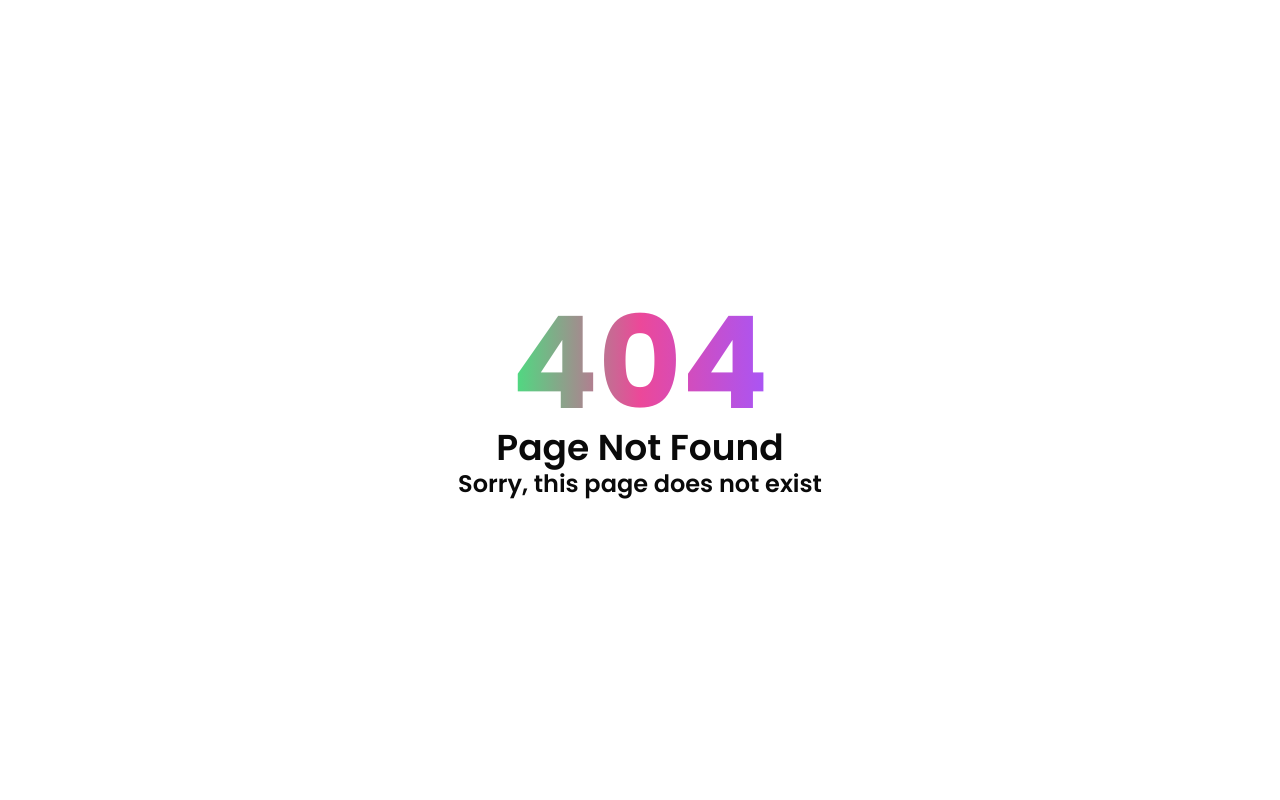
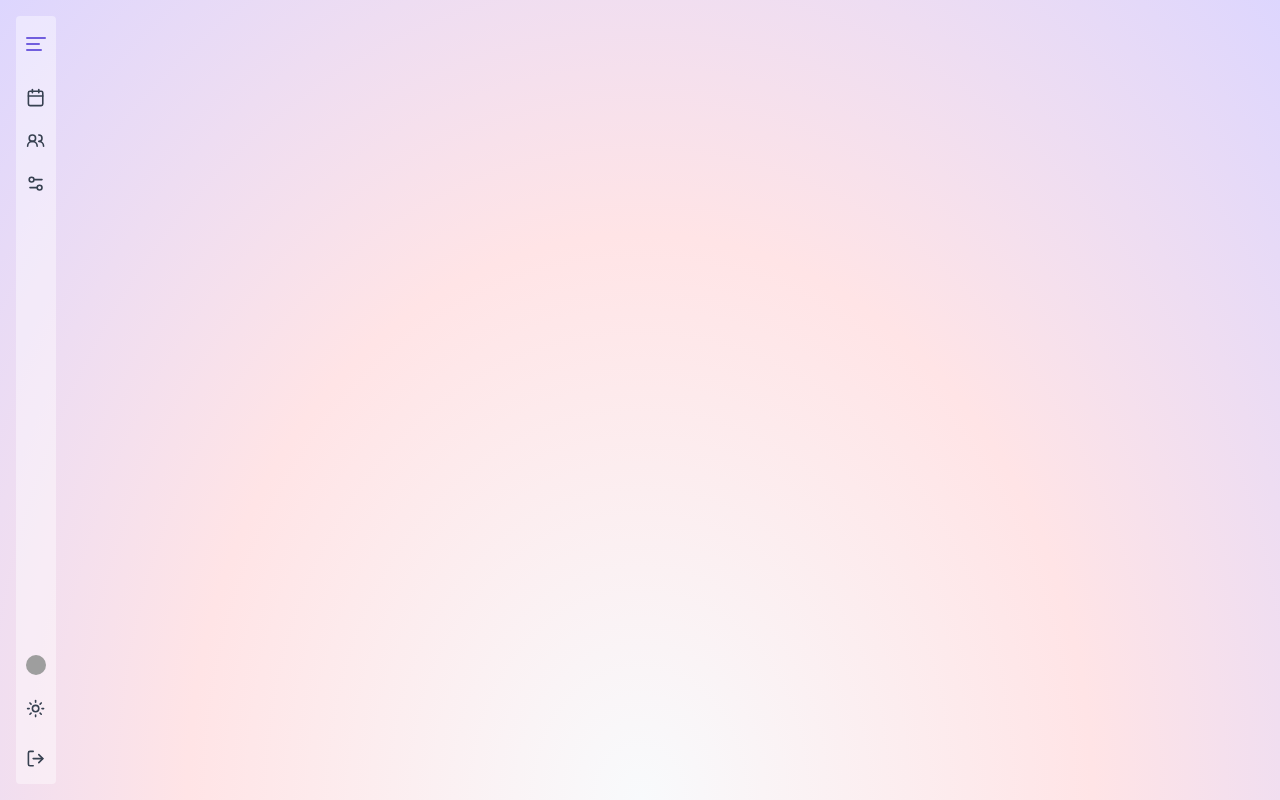
Before and after one commit to jha-adrs/calgpt_frontend2, a React (Vite) app: page /dashboard in a window 1280 px wide. Before the commit this address had no page. Built offline with nearby package versions, Linux system fonts and the light colour scheme; grey boxes are pictures that could not be loaded.

Commit message:
Initial Left nav

```diff
--- /dev/null
+++ b/components/Dashboard.jsx
@@ -0,0 +1,19 @@
+import React from 'react'
+import LeftNavbar from './navbar/LeftNavbar'
+
+const Dashboard = () => {
+  return (
+    <div className=" h-screen flex-col  justify-center
+    bg-[radial-gradient(at_bottom,_var(--tw-gradient-stops))] from-slate-50 via-rose-100 to-violet-200
+        dark:bg-[radial-gradient(at_center,_var(--tw-gradient-stops))] dark:from-[rgb(31,31,31)] dark:via-[#141414] dark:to-black
+        ">
+
+      {/* Left Nav */}
+      <LeftNavbar />
+      {/*Left Widget */}
+      {/*Main Calendar */}
+    </div>
+  )
+}
+
+export default Dashboard
--- /dev/null
+++ b/components/forms/UserAvatar.jsx
@@ -0,0 +1,13 @@
+import React from 'react'
+import { Avatar, AvatarFallback, AvatarImage } from '../ui/avatar'
+
+const UserAvatar = (props) => {
+  return (
+    <Avatar size="icon" {...props} >
+      <AvatarImage src="https://github.com/shadcn.png" alt="@shadcn"  />
+      <AvatarFallback>CN</AvatarFallback>
+    </Avatar>
+  )
+}
+
+export default UserAvatar
--- /dev/null
+++ b/components/mini-tooltip.jsx
@@ -0,0 +1,33 @@
+import React from 'react'
+import { Tooltip, TooltipContent, TooltipTrigger } from './ui/tooltip'
+
+const ToolTipPresetClasses = {
+    "leftNav": "text-gray-700 dark:text-white h-[1.2rem] w-[1.2rem]  transition-colors  rotate-0 scale-100 "
+}
+const settings={
+    "leftNav": {
+        sideOffset: 5,
+        alignOffset: -5,
+        side: "right"
+    }
+}
+
+const MiniToolTip = ({text,side,alignOffset,sideOffset,type, Component, ...props}) => {
+    const reqClass = ToolTipPresetClasses[type] || ""
+
+    return (
+    <Tooltip>
+        <TooltipTrigger {...props}>
+        <Component className={reqClass}/>
+        </TooltipTrigger>
+        <TooltipContent sideOffset={settings[type].sideOffset}  alignOffset={settings[type].alignOffset} side={settings[type].side} >
+        <span className='text-xs'>{text}</span>
+        </TooltipContent>
+    </Tooltip>
+
+  )
+}
+
+export default MiniToolTip
+
+// Props Validation
--- a/components/mode-toggle.jsx
+++ b/components/mode-toggle.jsx
@@ -35,3 +35,27 @@ export function ModeToggle(props) {
     </DropdownMenu>
   )
 }
+
+export function ModeToggleWithTransition (props) {
+  const { setTheme } = useTheme()
+  const toggleTheme = () => {
+    const currentTheme = localStorage.getItem("vite-ui-theme");
+    if (currentTheme === "light") {
+      setTheme("dark")
+    } else {
+      setTheme("light")
+    }
+  }
+  return (
+    <DropdownMenu {...props}>
+      <DropdownMenuTrigger  asChild {...props}>
+        <Button variant="secondary" size="icon" onClick={() => toggleTheme()}>
+          <Sun className="h-[1.2rem] w-[1.2rem] rotate-0 scale-100 transition-all dark:-rotate-90 dark:scale-0" />
+          <Moon className="absolute h-[1.2rem] w-[1.2rem] rotate-90 scale-0 transition-all dark:rotate-0 dark:scale-100" />
+          <span className="sr-only">Toggle theme</span>
+        </Button>
+      </DropdownMenuTrigger>
+
+    </DropdownMenu>
+  )
+}
--- /dev/null
+++ b/components/navbar/LeftNavbar.jsx
@@ -0,0 +1,38 @@
+import React from 'react'
+import { ModeToggle, ModeToggleWithTransition } from '../mode-toggle'
+import { AlignCenter, AlignLeft, BadgePercent, Calendar, CalendarClock, ChevronFirstIcon, FileClock, LogOut, LucideLogOut, LucideMenu, MenuIcon, Settings, Settings2, User2, Users, Users2 } from 'lucide-react'
+import { Button } from '../ui/button'
+
+import "@/styles/extra.css"
+import { Tooltip, TooltipContent, TooltipTrigger } from '../ui/tooltip'
+import MiniToolTip from '../mini-tooltip'
+import { Avatar } from '../ui/avatar'
+import UserAvatar from '../forms/UserAvatar'
+
+const LeftNavbar = () => {
+    return (
+        <div className='flex flex-col w-10  bg-white/40 rounded ml-4 mt-4  dark:bg-gray-200/10 justify-between h-[96%]'>
+            <div className='my-4'>
+                <AlignLeft variant='outline' className='flex flex-col items-center justify-center w-full aspect-square rounded bg-transparent border-none text-primary mb-8 ' />
+                <div className=" flex flex-col gap-6 items-center">
+
+                    <MiniToolTip text='Calendar' type="leftNav" Component={Calendar} />
+                    <MiniToolTip text='Team' type="leftNav" Component={Users2} />
+                    <MiniToolTip text='Settings' type="leftNav" Component={Settings2} />
+
+
+                </div>
+            </div>
+            <div className='mb-4'>
+                <div className="flex flex-col gap-6 items-center">
+                    <MiniToolTip text='Profile' type="leftNav" Component={UserAvatar} />
+                    <MiniToolTip text='Toggle Theme' type="leftNav" Component={ModeToggleWithTransition} />
+                    <MiniToolTip text='Logout' type="leftNav" Component={LucideLogOut} />
+                </div>
+            </div>
+
+        </div>
+    )
+}
+
+export default LeftNavbar
--- a/components/navbar/Navbar.jsx
+++ b/components/navbar/Navbar.jsx
@@ -7,6 +7,8 @@ const Navbar = () => {
   return (
     <div>
       Top Nav
+      {/**Top Nav */}
+      {/**Left Nav */}
     </div>
   )
 }
--- /dev/null
+++ b/components/ui/avatar.jsx
@@ -0,0 +1,33 @@
+import * as React from "react"
+import * as AvatarPrimitive from "@radix-ui/react-avatar"
+
+import { cn } from "@/lib/utils"
+
+const Avatar = React.forwardRef(({ className, ...props }, ref) => (
+  <AvatarPrimitive.Root
+    ref={ref}
+    className={cn("relative flex h-10 w-10 shrink-0 overflow-hidden rounded-full", className)}
+    {...props} />
+))
+Avatar.displayName = AvatarPrimitive.Root.displayName
+
+const AvatarImage = React.forwardRef(({ className, ...props }, ref) => (
+  <AvatarPrimitive.Image
+    ref={ref}
+    className={cn("aspect-square h-full w-full", className)}
+    {...props} />
+))
+AvatarImage.displayName = AvatarPrimitive.Image.displayName
+
+const AvatarFallback = React.forwardRef(({ className, ...props }, ref) => (
+  <AvatarPrimitive.Fallback
+    ref={ref}
+    className={cn(
+      "flex h-full w-full items-center justify-center rounded-full bg-slate-100 dark:bg-slate-800",
+      className
+    )}
+    {...props} />
+))
+AvatarFallback.displayName = AvatarPrimitive.Fallback.displayName
+
+export { Avatar, AvatarImage, AvatarFallback }
--- a/components/ui/button.jsx
+++ b/components/ui/button.jsx
@@ -15,8 +15,8 @@ const buttonVariants = cva(
         outline:
           "border border-slate-200 bg-white hover:bg-slate-100 hover:text-slate-900 dark:border-slate-800 dark:bg-slate-950 dark:hover:bg-slate-800 dark:hover:text-slate-50",
         secondary:
-          "bg-slate-100 text-slate-900 hover:bg-slate-100/80 dark:bg-slate-800 dark:text-slate-50 dark:hover:bg-slate-800/80",
-        ghost: "hover:bg-slate-100 hover:text-slate-900 dark:hover:bg-slate-800 dark:hover:text-slate-50",
+          "bg-transparent text-slate-900 hover:bg-slate-100/80 dark:bg-transparent dark:text-slate-50 dark:hover:bg-zinc-800/80",
+        ghost: "hover:bg-slate-100 hover:text-slate-900 dark:hover:bg-slate-800 dark:hover:text-slate-50/10",
         link: "text-slate-900 underline-offset-4 hover:underline dark:text-slate-50",
       },
       size: {
--- /dev/null
+++ b/components/ui/tooltip.jsx
@@ -0,0 +1,24 @@
+import * as React from "react"
+import * as TooltipPrimitive from "@radix-ui/react-tooltip"
+
+import { cn } from "@/lib/utils"
+
+const TooltipProvider = TooltipPrimitive.Provider
+
+const Tooltip = TooltipPrimitive.Root
+
+const TooltipTrigger = TooltipPrimitive.Trigger
+
+const TooltipContent = React.forwardRef(({ className, sideOffset = 4, ...props }, ref) => (
+  <TooltipPrimitive.Content
+    ref={ref}
+    sideOffset={sideOffset}
+    className={cn(
+      "z-50 overflow-hidden rounded-md border border-slate-200 bg-white px-3 py-1.5 text-sm text-slate-950 shadow-md animate-in fade-in-0 zoom-in-95 data-[state=closed]:animate-out data-[state=closed]:fade-out-0 data-[state=closed]:zoom-out-95 data-[side=bottom]:slide-in-from-top-2 data-[side=left]:slide-in-from-right-2 data-[side=right]:slide-in-from-left-2 data-[side=top]:slide-in-from-bottom-2 dark:border-slate-800 dark:bg-slate-950 dark:text-slate-50",
+      className
+    )}
+    {...props} />
+))
+TooltipContent.displayName = TooltipPrimitive.Content.displayName
+
+export { Tooltip, TooltipTrigger, TooltipContent, TooltipProvider }
--- a/package.json
+++ b/package.json
@@ -12,11 +12,13 @@
   "dependencies": {
     "@radix-ui/react-accordion": "^1.1.2",
     "@radix-ui/react-alert-dialog": "^1.0.4",
+    "@radix-ui/react-avatar": "^1.0.4",
     "@radix-ui/react-dropdown-menu": "^2.0.6",
     "@radix-ui/react-label": "^2.0.2",
     "@radix-ui/react-slot": "^1.0.2",
     "@radix-ui/react-tabs": "^1.0.4",
     "@radix-ui/react-toast": "^1.1.5",
+    "@radix-ui/react-tooltip": "^1.0.7",
     "@tanstack/react-query": "^5.8.6",
     "class-variance-authority": "^0.7.0",
     "clsx": "^2.0.0",
--- a/src/main.jsx
+++ b/src/main.jsx
@@ -8,6 +8,8 @@ import { createBrowserRouter, RouterProvider } from "react-router-dom";
 import Signin from '@/components/auth/Signin.jsx'
 import SignUp from '@/components/auth/SignUp.jsx'
 import NotFound from '@/components/not-found.jsx'
+import Dashboard from '@/components/Dashboard.jsx'
+import { TooltipProvider } from '@/components/ui/tooltip.jsx'
 
 const queryClient = new QueryClient()
 const router = createBrowserRouter([
@@ -23,6 +25,10 @@ const router = createBrowserRouter([
     path: "/signup",
     Component: SignUp
   },
+  {
+    path: "/dashboard",
+    Component: Dashboard
+  },
   //Not Found
   {
     path: "*",
@@ -35,7 +41,9 @@ ReactDOM.createRoot(document.getElementById('root')).render(
   <React.StrictMode>
     <QueryClientProvider client={queryClient}>
       <ThemeProvider>
+        <TooltipProvider>
         <RouterProvider router={router} />
+        </TooltipProvider>
       </ThemeProvider>
     </QueryClientProvider>
   </React.StrictMode>,
--- a/styles/extra.css
+++ b/styles/extra.css
@@ -1,4 +1,4 @@
-#showBorder{
+#show-border{
     border: 2px solid #000000;
 }
 /*
```
Also changed, not shown: 1 other file (tests, documents, lock files or other folders).
